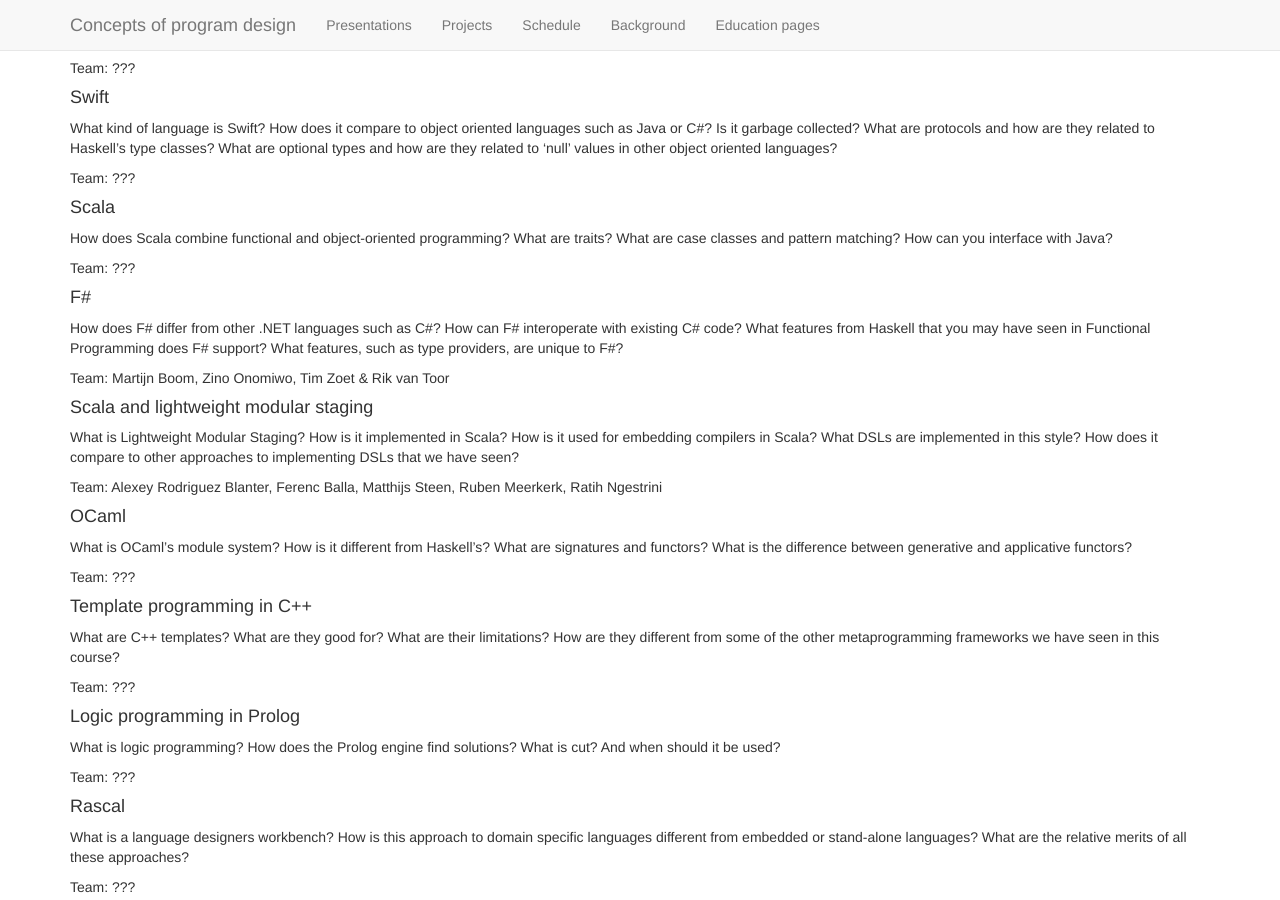
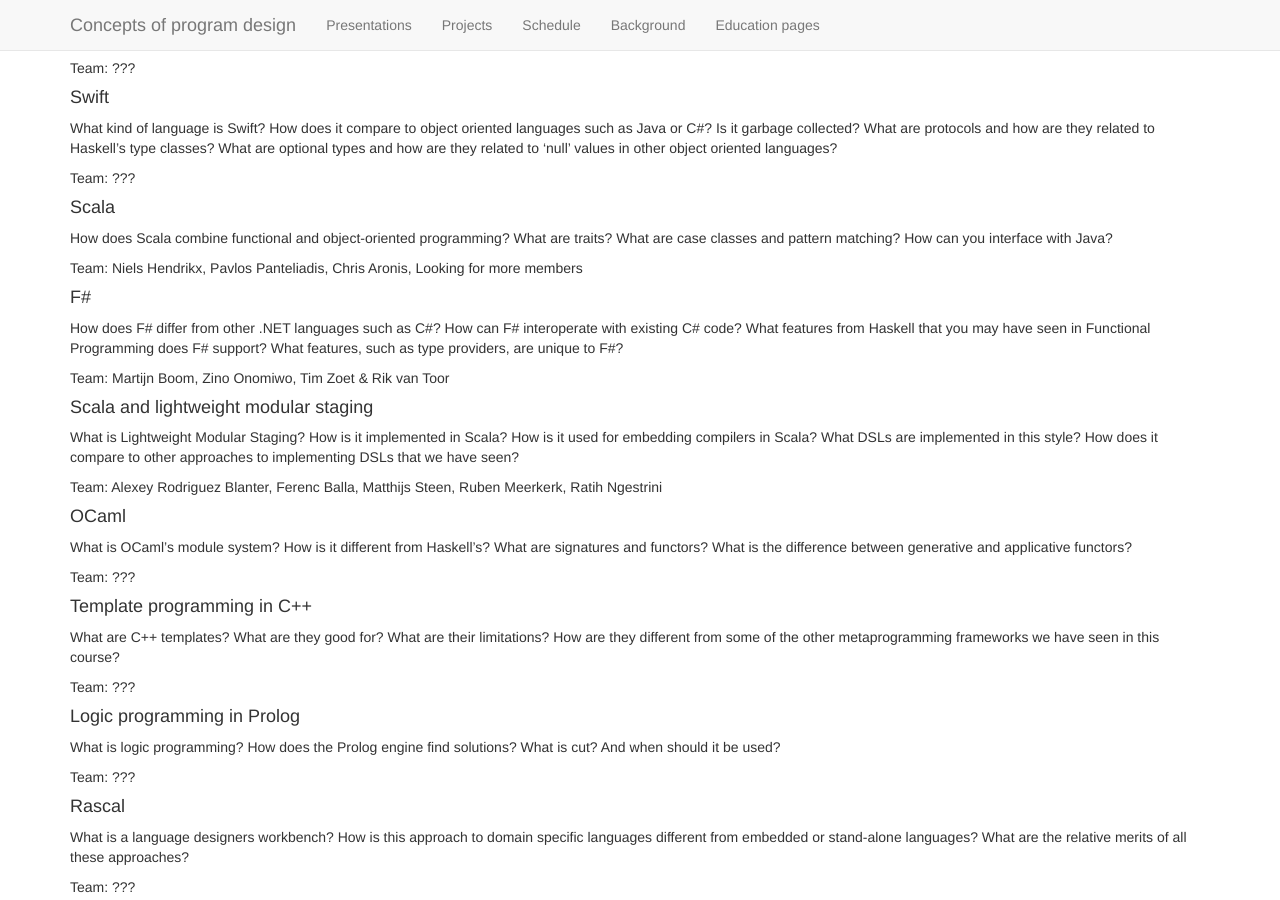
Before and after one commit to ppanteliadis/2017-CPD, a Jekyll site: the page built from presentations.md, in a window 1280 px wide and 900 px high, scrolled down 1096 px. Built offline with Jekyll 4.4.1, drawn with Linux system fonts in a browser that asks for light colours; nearby versions of some CDN libraries.

Commit message:
Update presentations.md

```diff
--- a/presentations.md
+++ b/presentations.md
@@ -105,7 +105,7 @@
 What are traits? What are case classes and pattern matching? How can
 you interface with Java?
 
-Team: ???
+Team: Niels Hendrikx, Pavlos Panteliadis, Chris Aronis, Looking for more members
 
 #### F\#
 
```
